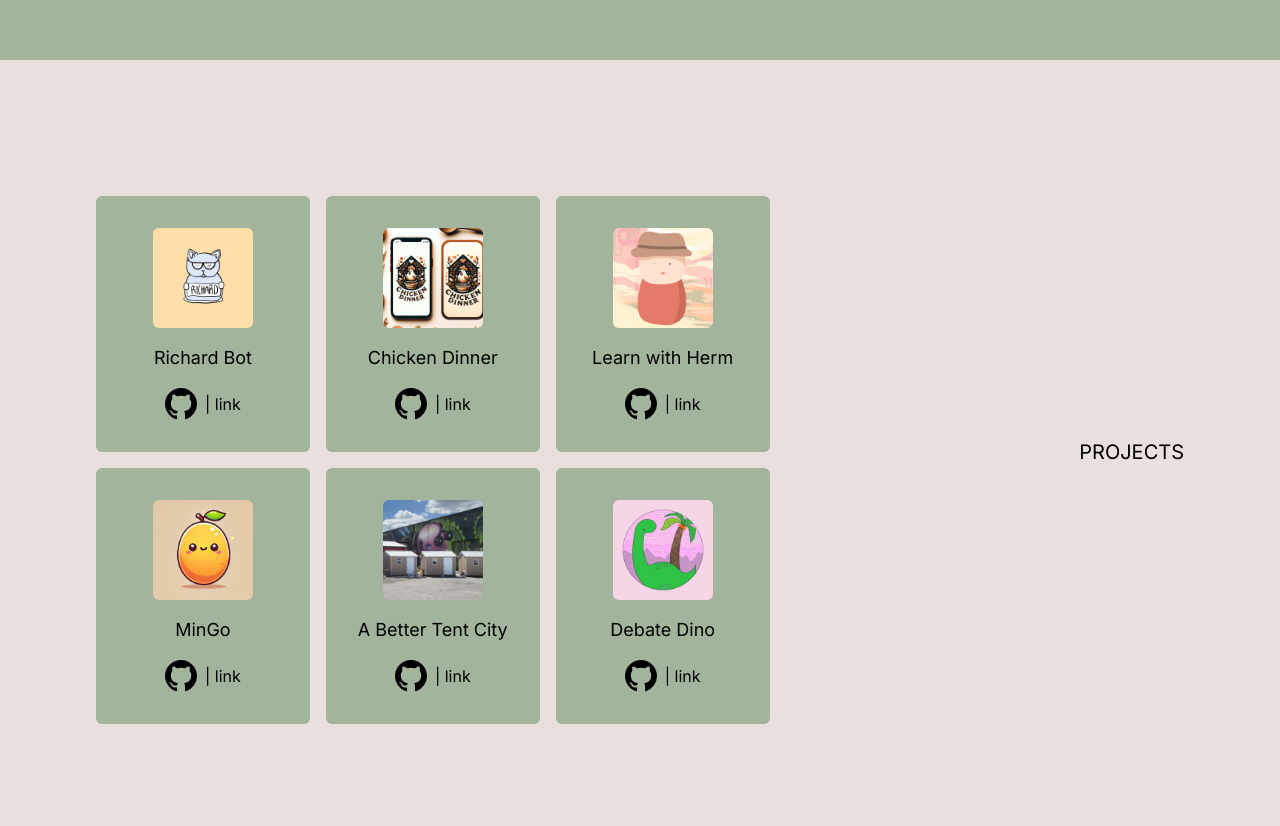
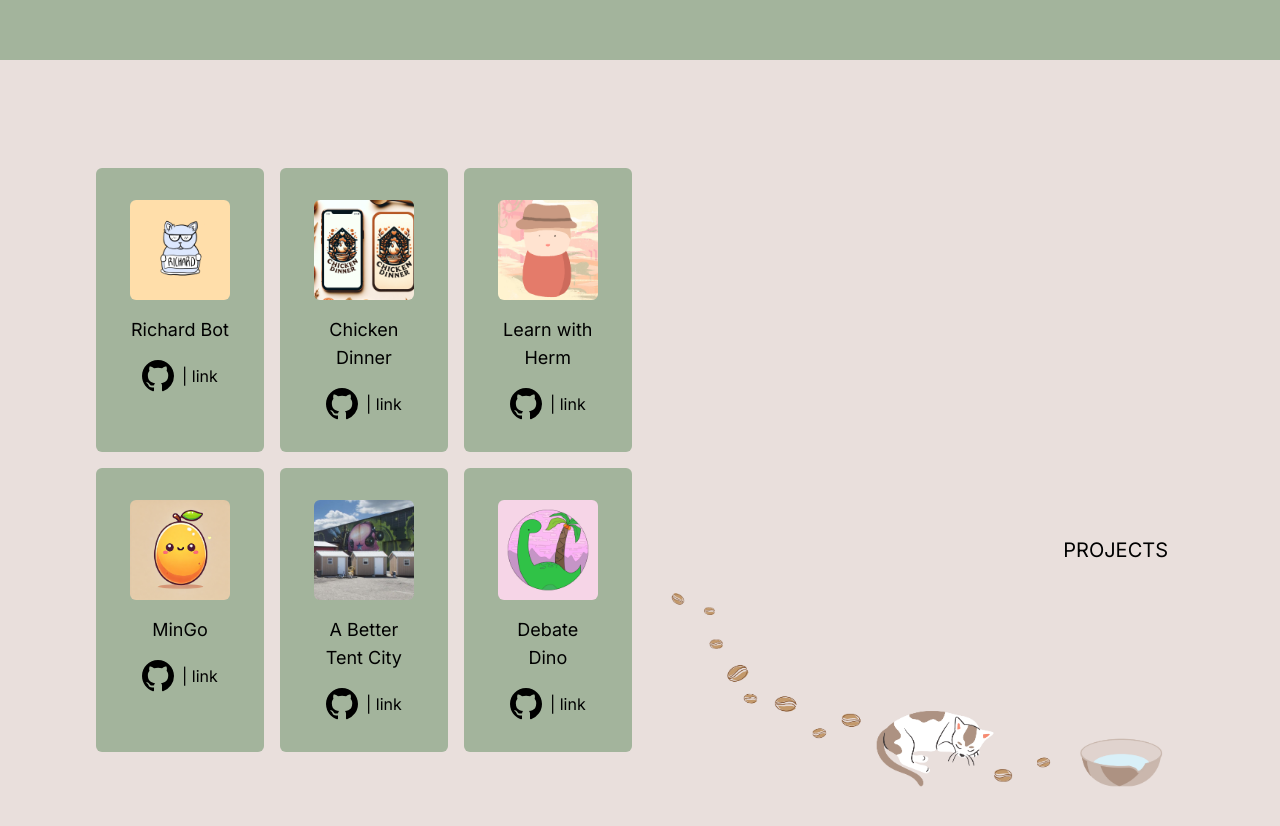
Before and after one commit to emilyniee/Personal-website, a Next.js app: page / in a window 1280 px wide. Shown: the part 2340-3166 px from the top of the page. Built offline with nearby package versions, Linux system fonts and the light colour scheme.

Commit message:
adding decor to projects page

```diff
--- a/src/app/sections/projects.tsx
+++ b/src/app/sections/projects.tsx
@@ -5,11 +5,13 @@ import learnWithHerm from "../../../public/images/learn-with-herm.png"
 import mingo from "../../../public/images/mingo.png"
 import abtc from "../../../public/images/abtc.png"
 import debateDino from "../../../public/images/debate-dino.png"
+import plants2 from "../../../public/images/plants2.png"
+import Image from "next/image"
 
 export default function Projects() {
     return (
       <main id="projects" className="flex bg-coffee-100 h-screen justify-center items-center w-full h-full justify-between px-24">
-        <div className="grid grid-cols-3 grid-flow-row gap-4">
+        <div className="grid grid-cols-3 grid-flow-row gap-4 w-1/2">
             <div>
                 <ProjectsCard
                 projectName="Richard Bot"
@@ -59,11 +61,17 @@ export default function Projects() {
                 />
             </div>
         </div>
-        <div>
-            <h1 className="text-black text-xl mb-4">PROJECTS</h1>
+        <div className="ml-4 px-4 w-1/2 h-5/6 flex justify-end items-end">
+            <div className="text-right">
+                <h1 className="text-black text-xl mb-4">PROJECTS</h1>
+                <Image
+                src={plants2.src}
+                alt="coffee shop"
+                width={1383}
+                height={585}
+                />
+            </div>
         </div>
-
-
       </main>
     )
   }
```
Also changed, not shown: public/images/plants2.png (added).
